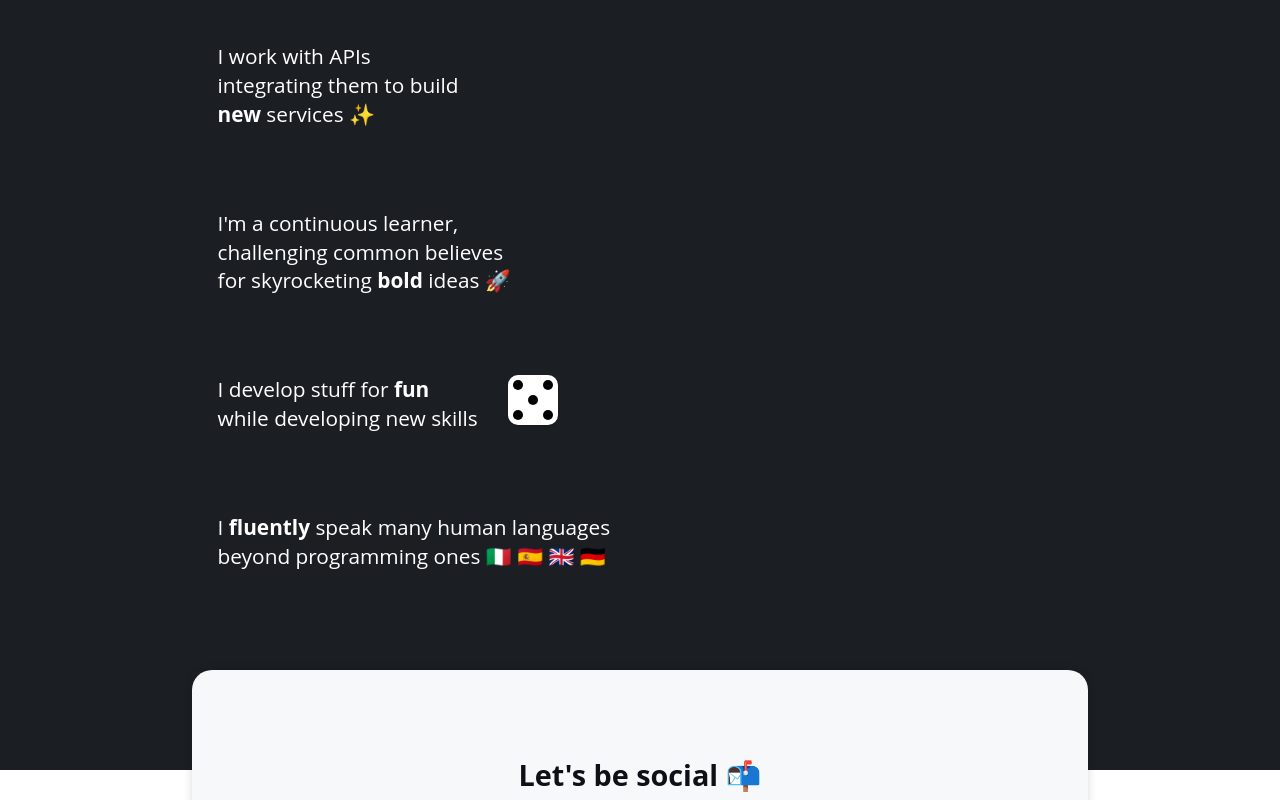
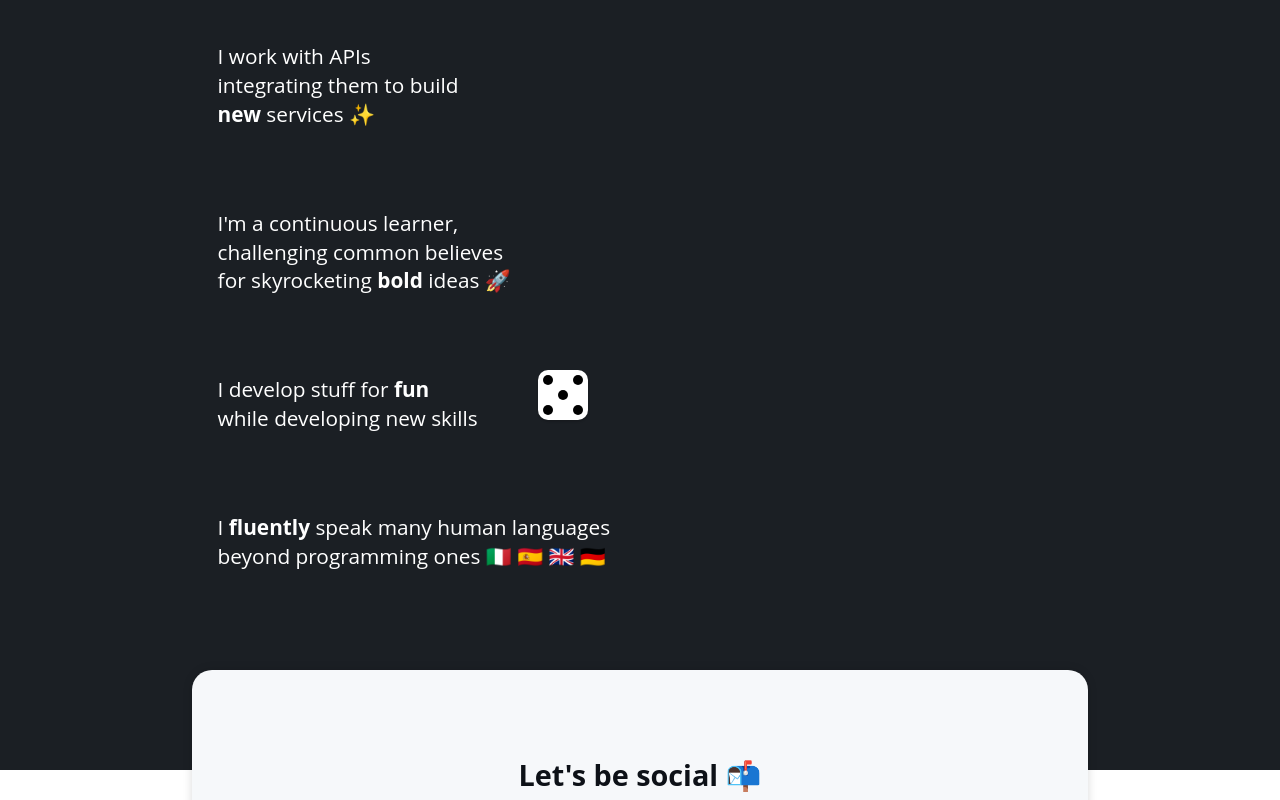
Before and after one commit to ran1000/profile, a website: page index.html in a window 1280 px wide. In both pictures the pointer is over the element 532 px from the left and 1672 px from the top of the page. Shown: the part 1272-2072 px from the top of the page. Drawn offline with nearby package versions, Linux system fonts and the light colour scheme.

Commit message:
adjust hover on dice link¨

```diff
--- a/style.css
+++ b/style.css
@@ -3,6 +3,10 @@
 * {
   margin: 0px;
   padding: 0px;
+}
+
+html {
+  scroll-behavior: smooth;
 }
 
 :root {
@@ -327,7 +331,7 @@ button a {
 }
 
 .single-dice {
-  margin-left: 30px;
+  margin-left: 60px;
   display: flex;
   justify-content: center;
   align-items: center;
@@ -337,6 +341,11 @@ button a {
   height: 50px;
   width: 50px;
   cursor: pointer;
+}
+
+.single-dice:hover {
+  transition: all 0.5s;
+  transform: translateY(-5px);
 }
 
 .dot {
@@ -372,7 +381,3 @@ button a {
   flex-direction: column;
   justify-content: space-between;
 }
-
-html {
-  scroll-behavior: smooth;
-}
```
